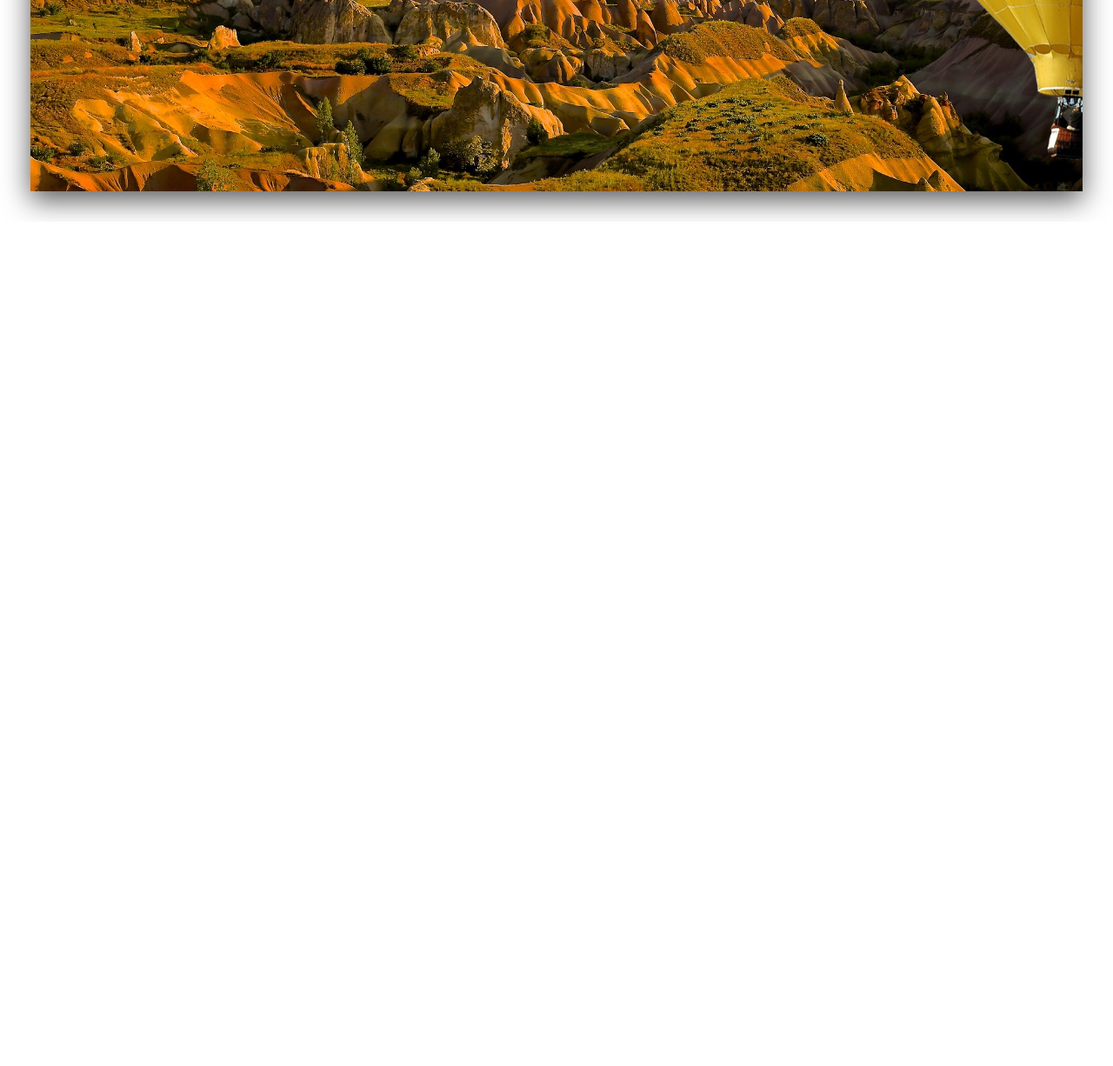
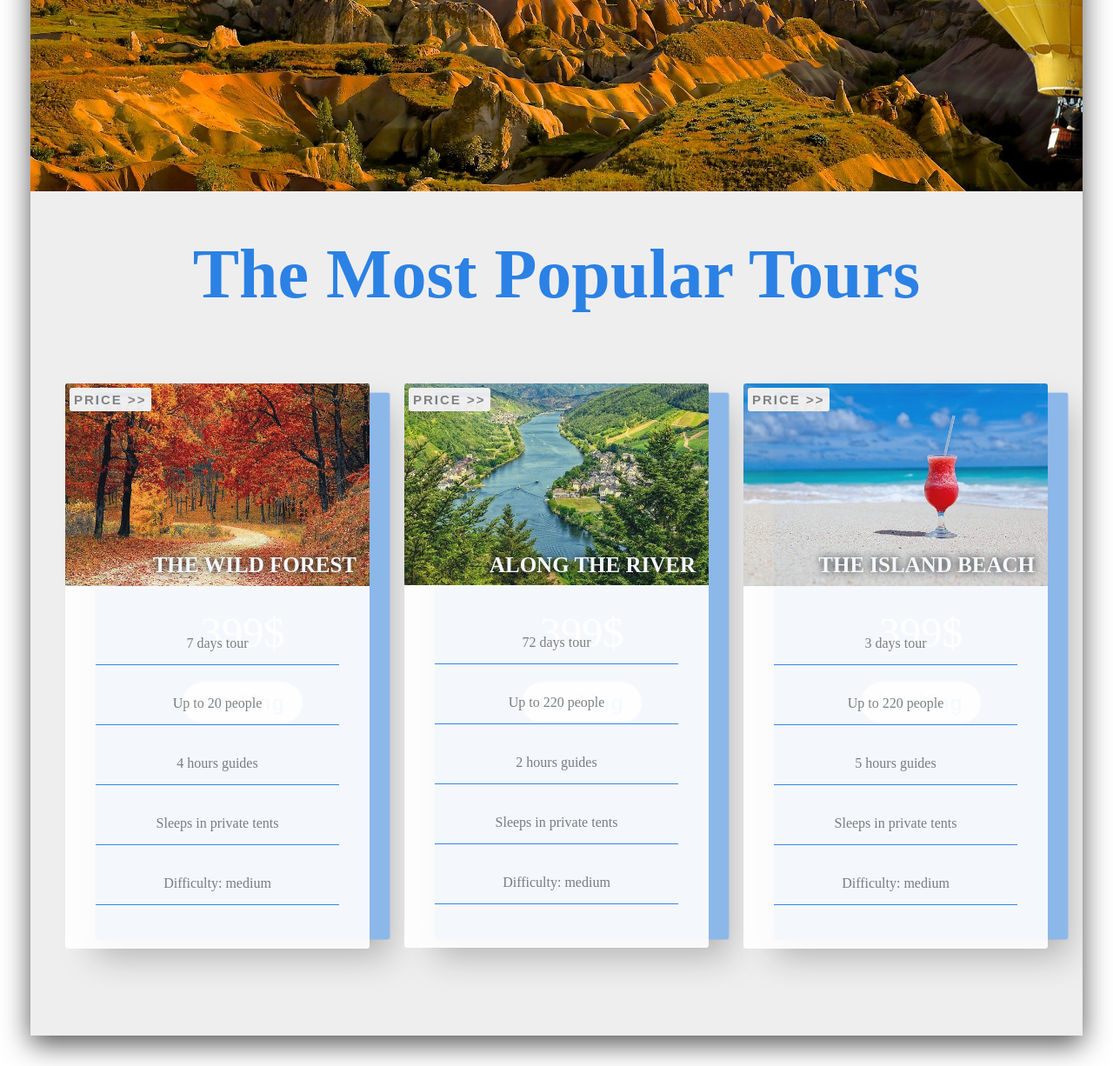
Before and after one commit to snobacho/Travel-App, a plain HTML site: page index.html in a window 1280 px wide. Shown: the part 545-1771 px from the top of the page at 87% size. Before the commit the page ends 800 px from the top, so only its background shows below. Drawn offline with Linux system fonts and the light colour scheme.

Commit message:
I added a card section I made a button to switch the front and back of the card

```diff
--- a/index.html
+++ b/index.html
@@ -34,6 +34,76 @@
           </h1>
         </div>
       </header>
+      <section class="popular-tours">
+        <h1 class="popular-tours-heading">
+          The Most Popular Tours
+        </h1>
+        <div class="cards-wrapper">
+          <div class="card">
+            <div class="front-side">
+              <img src="./images/forest.jpg" alt="forest" class="card-image">
+              <h1 class="tour-name">The wild forest</h1>
+              <ul class="card-list">
+                <li class="card-list-item">7 days tour</li>
+                <li class="card-list-item">Up to 20 people</li>
+                <li class="card-list-item">4 hours guides</li>
+                <li class="card-list-item">Sleeps in private tents</li>
+                <li class="card-list-item">Difficulty: medium</li>
+              </ul>
+              <button class="navigation-button">
+                price &gt;&gt;
+              </button>
+            </div>
+            <div class="back-side center">
+             <button class="navigation-button"> back &lt;&lt;</button>
+              <h3 class="tour-price">399$</h3>
+              <button class="card-button">booking</button>
+            </div>
+          </div>
+          <div class="card">
+            <div class="front-side">
+              <img src="./images/river.jpg" alt="forest" class="card-image">
+              <h1 class="tour-name">Along The River</h1>
+              <ul class="card-list">
+                <li class="card-list-item">72 days tour</li>
+                <li class="card-list-item">Up to 220 people</li>
+                <li class="card-list-item">2 hours guides</li>
+                <li class="card-list-item">Sleeps in private tents</li>
+                <li class="card-list-item">Difficulty: medium</li>
+              </ul>
+              <button class="navigation-button">
+                price &gt;&gt;
+              </button>
+            </div>
+            <div class="back-side center">
+             <button class="navigation-button"> back &lt;&lt;</button>
+              <h3 class="tour-price">399$</h3>
+              <button class="card-button">booking</button>
+            </div>
+          </div>
+          <div class="card">
+            <div class="front-side">
+              <img src="./images/sea.jpg" alt="forest" class="card-image">
+              <h1 class="tour-name">The Island Beach</h1>
+              <ul class="card-list">
+                <li class="card-list-item">3 days tour</li>
+                <li class="card-list-item">Up to 220 people</li>
+                <li class="card-list-item">5 hours guides</li>
+                <li class="card-list-item">Sleeps in private tents</li>
+                <li class="card-list-item">Difficulty: medium</li>
+              </ul>
+              <button class="navigation-button">
+                price &gt;&gt;
+              </button>
+            </div>
+            <div class="back-side center">
+             <button class="navigation-button"> back &lt;&lt;</button>
+              <h3 class="tour-price">399$</h3>
+              <button class="card-button">booking</button>
+            </div>
+          </div>
+        </div>
+      </section>
     </div>
     <script src="./script.js"></script>
   </body>
--- a/script.js
+++ b/script.js
@@ -0,0 +1,7 @@
+Array.from(document.querySelectorAll('.navigation-button'))
+.forEach((item) => {
+    item.onclick = () => {
+        item.parentElement.parentElement.classList
+        .toggle('change')
+    }
+})
--- a/style.css
+++ b/style.css
@@ -3,6 +3,7 @@
     padding: 0;
     box-sizing: border-box;
     outline: none;
+    list-style: none;
 }
 html {
     font-size: 62.5%;
@@ -146,3 +147,124 @@ html {
         opacity: 1;
     }
 }
+/* header end    ***************        *********    */
+.popular-tours {
+    padding: 5rem 0 10rem;
+}
+.popular-tours-heading {
+    font-size: 8rem;
+    text-align: center;
+    margin-bottom: 8rem;
+    color: var(--primary-color);
+    text-shadow: 0 .1rem .2re var(--primary-color);
+}
+
+.cards-wrapper {
+    display: flex;
+    justify-content: space-evenly;
+}
+.card {
+    width: 35rem;
+    position: relative;
+    perspective: 150rem;
+}
+.card-image {
+    width:100%;
+    border-radius: 0.3rem 0.3rem 0 0;
+}
+
+.front-side {
+    text-align: center;
+    background-color: var(--white-color);
+    border-radius: 0.3rem;
+    position: relative;
+    z-index: 99;
+    opacity: 0.9;
+    transition: opacity 0.4s, transform 0.4s, box-shadow 0.4s;
+}
+
+.change > .front-side {
+    transform: translateZ(-5rem) translateX(3rem);
+    box-shadow: 0 2rem 4rem #777;
+    opacity: 0.5rem;
+    z-index: 0;
+}
+
+.tour-name {
+    font-size: 2.5rem;
+    font-weight: 700;
+    text-transform: uppercase;
+    position: absolute;
+    top: 30%;
+    right: 1.5rem;
+    color:var(--white-color);
+    text-shadow: 0 0 1rem black;
+}
+
+.card-list {
+    width: 80%;
+    margin: auto;
+    padding: 2rem 0 3rem 0;
+}
+.card-list-item {
+    font-size: 1.6rem;
+    font-weight: 500;
+    margin: 2rem 0;
+    color: var(--light-gray);
+    border-bottom: .1rem solid var(--primary-color);
+    padding: 1.5rem;
+}
+
+/*          back side   card*/
+.back-side {
+    position: absolute;
+    top: 0;
+    background-color: var(--primary-color);
+    width: 100%;
+    height: 100%;
+    border-radius: .3rem;
+    box-shadow: 0 2rem 4rem #777;
+    flex-direction: column;
+    transform: translateZ(-5rem) translateX(3rem);
+    transition: opacity 0.4s, transform 0.4s, box-shadow 0.4s;
+    opacity: 0.5;
+}
+.change > .back-side {
+    transform: translateZ(0) translateX(0);
+    box-shadow: 0 .5rem 2rem #aaa;
+    opacity: 0.95;
+    /* z-index: 991; */
+}
+
+.tour-price {
+    font-size: 5rem;
+    font-weight: 300;
+    color: var(--white-color);
+    margin-bottom: 3rem;
+}
+.card-button {
+    color: var(--primary-color);
+    background-color: var(--white-color);
+    border: none;
+    font-size: 2.5rem;
+    padding: 1rem 2rem;
+    letter-spacing: .2rem;
+    border-radius: 5rem;
+    cursor: pointer;
+}
+.navigation-button {
+    position: absolute;
+    top: 0.5rem;
+    left: 0.5rem;
+    padding: 0.5rem;
+    background-color: rgba(red, green, blue, .8);
+    color: var(--light-gray);
+    border-radius: .3rem;
+    border: none;
+    font-size: 1.5rem;
+    text-transform: uppercase;
+    font-weight: 600;
+    letter-spacing: .2rem;
+    cursor: pointer;
+}
+/*       ***       end card section  */
```
